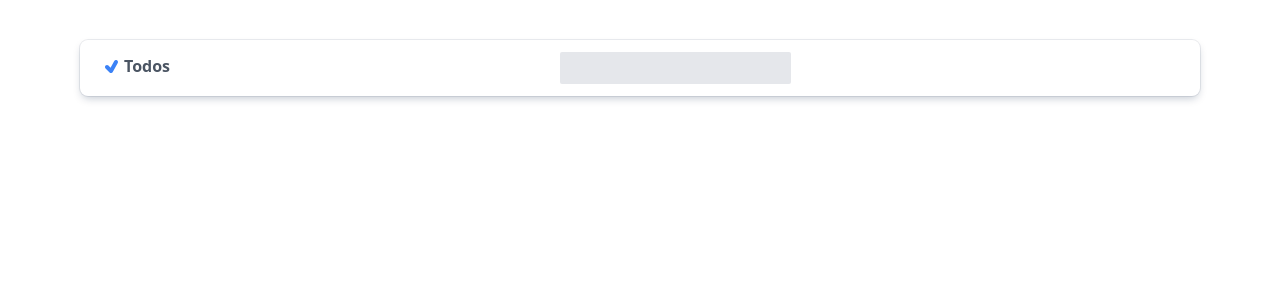
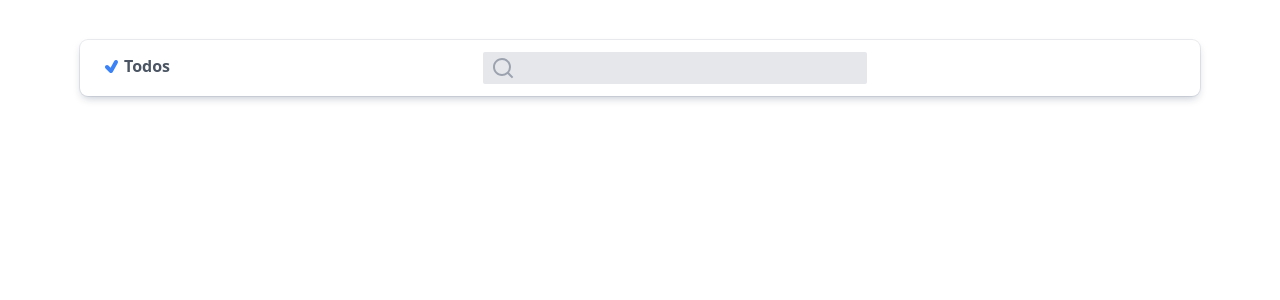
Before and after one commit to mabuhanifa/nest-from-scratch, a Next.js app in the folder client/: page / in a window 1280 px wide. Shown: the top 300 px of the page. Built offline with nearby package versions, Linux system fonts and the light colour scheme.

Commit message:
search icon

```diff
--- a/client/components/Nav.js
+++ b/client/components/Nav.js
@@ -1,3 +1,4 @@
+import { RiSearchLine } from "react-icons/ri";
 import { TiTick } from "react-icons/ti";
 
 export default function Nav() {
@@ -10,8 +11,9 @@ export default function Nav() {
         </span>
       </div>
       <div>
-        <div>
-            <input type="text" className="bg-gray-200 rounded-sm py-1 "/>
+        <div className="relative">
+            <input type="text" className="bg-gray-200 rounded-sm py-1 w-96 px-10"/>
+            <RiSearchLine className="text-gray-400 text-2xl absolute left-2 top-1"/>
         </div>
       </div>
       <div></div>
```
